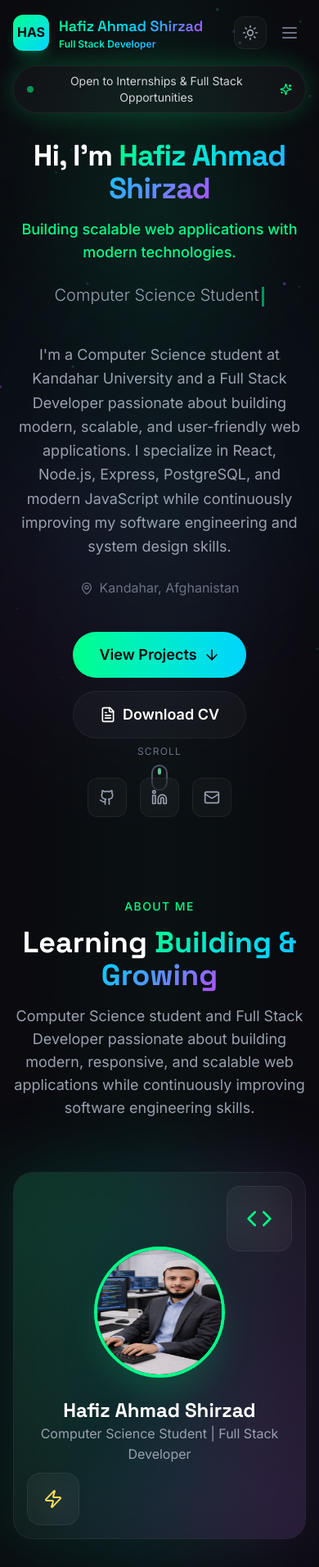
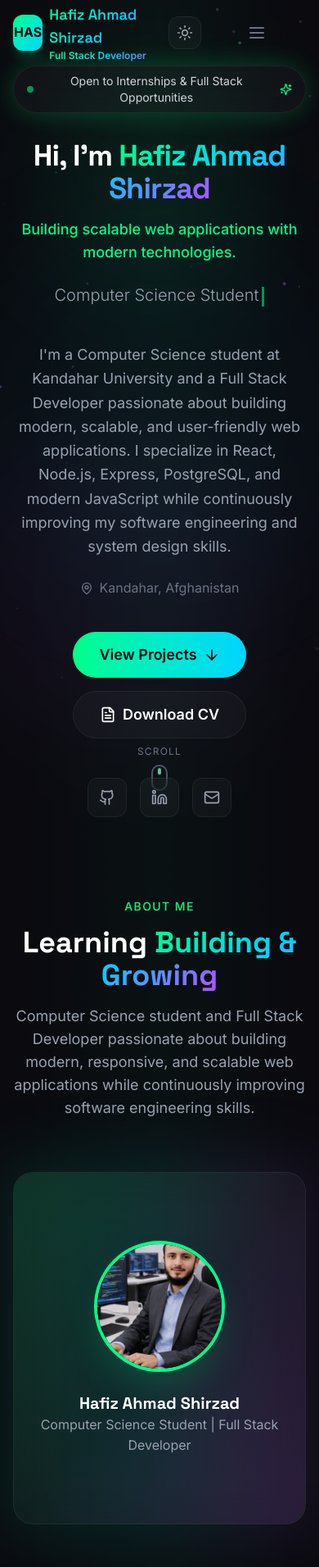
Before and after one commit to Haifz-Ahmad-Shirzad/HafizPortfolioWebsite, a React (Vite) app: page / in a window 390 px wide. Shown: the top 1912 px of the page at 82% size. Built offline with nearby package versions, Linux system fonts and the light colour scheme.

Commit message:
fix:Responsivenes issues  solved and Dark/Light mode issues improved

```diff
--- a/src/components/About.jsx
+++ b/src/components/About.jsx
@@ -41,7 +41,7 @@ const About = () => {
           data-aos="fade-up"
           className="mb-16 text-center section-title section-text"
         >
-          <span className="text-[#00ff88] text-sm font-medium tracking-widest uppercase">
+          <span className="text-neon text-sm font-medium tracking-widest uppercase">
             About Me
           </span>
           <h2 className="mt-3 mb-4 text-4xl font-bold md:text-5xl font-display">
@@ -59,18 +59,43 @@ const About = () => {
           {/* Left - Image/Visual */}
           <div data-aos="fade-right" data-aos-duration="800">
             <div className="relative">
-              <div className="w-full aspect-[4/5] rounded-3xl glass-card overflow-hidden relative">
-                <div className="absolute inset-0 bg-gradient-to-br from-[#00ff88]/10 via-transparent to-[#b44dff]/10" />
+              <div
+                className="
+    relative
+    w-full
+    min-h-[430px]
+    sm:min-h-[520px]
+    lg:min-h-[620px]
+    rounded-3xl
+    glass-card
+    overflow-hidden
+  "
+              >
+                <div className="absolute inset-0 bg-linear-to-br from-[#00ff88]/10 via-transparent to-[#b44dff]/10" />
                 <div className="absolute inset-0 flex items-center justify-center">
                   <div className="text-center">
-                    <div className="w-40 h-40 mx-auto mb-6 overflow-hidden rounded-full border-4 border-[#00ff88] shadow-2xl shadow-[#00ff88]/20">
+                    <div
+                      className="
+    mx-auto mb-6
+    w-40 h-40
+    sm:w-48 sm:h-48
+    md:w-56 md:h-56
+    lg:w-64 lg:h-64
+    overflow-hidden
+    rounded-full
+    border-4 border-[#00ff88]
+    shadow-2xl shadow-[#00ff88]/20
+    bg-[#111118]
+    shrink-0
+  "
+                    >
                       <img
                         src={profileImage}
                         alt="Hafiz Ahmad Shirzad"
-                        className="object-center w-full h-full"
+                        className="w-full h-full object-cover object-center"
                       />
                     </div>
-                    <h3 className="text-2xl font-bold text-white font-display">
+                    <h3 className="text-xl sm:text-2xl font-bold text-white font-display">
                       Hafiz Ahmad Shirzad
                     </h3>
                     <p className="text-gray-400">
@@ -79,10 +104,10 @@ const About = () => {
                   </div>
                 </div>
                 {/* Decorative elements */}
-                <div className="absolute flex items-center justify-center w-20 h-20 top-4 right-4 rounded-2xl glass-card">
+                <div className="absolute top-4 right-4 hidden sm:flex items-center justify-center w-16 h-16 lg:w-20 lg:h-20 rounded-2xl glass-card">
                   <Code className="w-8 h-8 text-[#00ff88]" />
                 </div>
-                <div className="absolute flex items-center justify-center w-16 h-16 bottom-4 left-4 rounded-2xl glass-card">
+                <div className="absolute bottom-4 left-4 hidden sm:flex items-center justify-center w-14 h-14 lg:w-16 lg:h-16 rounded-2xl glass-card">
                   <Zap className="w-6 h-6 text-[#ffdd57]" />
                 </div>
               </div>
--- a/src/components/Navbar.jsx
+++ b/src/components/Navbar.jsx
@@ -12,7 +12,6 @@ import {
   Mail,
   FileDown,
 } from "lucide-react";
-
 import ThemeToggle from "./ThemeToggle";
 
 const navLinks = [
@@ -60,27 +59,27 @@ const Navbar = ({ activeSection }) => {
         transition-all duration-500
         ${
           isScrolled
-            ? "bg-white/80 dark:bg-[#0a0a0f]/80 backdrop-blur-xl border-b border-gray-200 dark:border-white/[0.05] shadow-lg"
+            ? "bg-white/80 dark:bg-dark-900/80 backdrop-blur-xl border-b border-gray-200 dark:border-white/5 shadow-lg"
             : "bg-transparent"
         }
         `}
       >
-        <div className="px-4 mx-auto max-w-7xl sm:px-6 lg:px-8">
+        <div className=" px-4 mx-auto max-w-7xl sm:px-6 lg:px-8">
           <div className="flex items-center justify-between h-20">
             {/* Logo */}
 
             <button
               onClick={() => scrollTo("home")}
-              className="flex items-center gap-3 group"
+              className="flex items-center gap-2 group"
             >
               <div
                 className="
                 w-11 h-11 rounded-xl
                 flex items-center justify-center
-                bg-gradient-to-br from-[#00ff88] to-[#00d4ff]
-                text-[#0a0a0f]
+                bg-linear-to-br from-neon to-neon-blue
+                text-dark-900
                 font-bold
-                shadow-lg shadow-[#00ff88]/20
+                shadow-lg shadow-neon/20
                 group-hover:scale-105
                 transition-all
                 "
@@ -88,8 +87,8 @@ const Navbar = ({ activeSection }) => {
                 HAS
               </div>
 
-              <div className="leading-tight text-left">
-                <h2 className="text-lg  font-semibold text-gradient  dark:text-white font-display">
+              <div className=" leading-tight text-left">
+                <h2 className=" text-lg  font-semibold text-gradient  dark:text-white font-display">
                   Hafiz Ahmad Shirzad
                 </h2>
 
@@ -101,7 +100,7 @@ const Navbar = ({ activeSection }) => {
 
             {/* Desktop Navigation */}
 
-            <div className="items-center hidden gap-1 lg:flex">
+            <div className="items-center hidden gap-1  xl:flex">
               {navLinks.map((link) => (
                 <button
                   key={link.id}
@@ -113,8 +112,8 @@ const Navbar = ({ activeSection }) => {
 
                   ${
                     activeSection === link.id
-                      ? "bg-[#00ff88]/10 text-[#00ff88]"
-                      : "text-gray-500 dark:text-gray-400 hover:text-gray-900 dark:hover:text-white hover:bg-black/[0.04] dark:hover:bg-white/[0.04]"
+                      ? "bg-neon/10 text-neon"
+                      : "text-gray-500 dark:text-gray-400 hover:text-gray-900 dark:hover:text-white hover:bg-black/4 dark:hover:bg-white/4"
                   }
                   `}
                 >
@@ -126,7 +125,7 @@ const Navbar = ({ activeSection }) => {
                         absolute bottom-0 left-1/2
                         -translate-x-1/2
                         w-1 h-1 rounded-full
-                        bg-[#00ff88]
+                        bg-neon
                         "
                     />
                   )}
@@ -136,7 +135,7 @@ const Navbar = ({ activeSection }) => {
 
             {/* Desktop Actions */}
 
-            <div className="items-center hidden gap-3 lg:flex">
+            <div className="lg:flex hidden xl:flex items-center gap-3">
               <ThemeToggle />
 
               <button
@@ -145,10 +144,10 @@ const Navbar = ({ activeSection }) => {
                 flex items-center gap-2
                 px-5 py-2.5
                 rounded-full
-                bg-gradient-to-r
-                from-[#00ff88]
-                to-[#00d4ff]
-                text-[#0a0a0f]
+                bg-linear-to-r
+                from-neon
+                to-neon-blue
+                text-dark-900
                 font-semibold
                 text-sm
                 hover:scale-105
@@ -162,19 +161,19 @@ const Navbar = ({ activeSection }) => {
 
             {/* Mobile Actions */}
 
-            <div className="flex items-center gap-2 lg:hidden">
+            <div className="flex items-center gap-2 lg:hidden   xl:hidden">
               <ThemeToggle />
 
               <button
                 onClick={() => setIsMobileOpen(!isMobileOpen)}
                 className="
-                p-2 rounded-lg
+                p-12 rounded-lg
                 text-gray-500
                 dark:text-gray-400
                 hover:text-gray-900
                 dark:hover:text-white
-                hover:bg-black/[0.04]
-                dark:hover:bg-white/[0.05]
+                hover:bg-black/4
+                dark:hover:bg-white/5
                 "
               >
                 {isMobileOpen ? (
@@ -210,15 +209,15 @@ const Navbar = ({ activeSection }) => {
         <div
           className={`
           absolute right-0 top-0
-          h-full w-72
+          h-full w-70
           p-6 pt-24
 
           bg-white
-          dark:bg-[#111118]
+          dark:bg-dark-800
 
           border-l
           border-gray-200
-          dark:border-white/[0.05]
+          dark:border-white/5
 
           transition-transform duration-300
 
@@ -242,8 +241,8 @@ const Navbar = ({ activeSection }) => {
 
                     ${
                       activeSection === link.id
-                        ? "bg-[#00ff88]/10 text-[#00ff88]"
-                        : "text-gray-500 dark:text-gray-400 hover:text-gray-900 dark:hover:text-white hover:bg-black/[0.04] dark:hover:bg-white/[0.04]"
+                        ? "bg-neon/10 text-neon"
+                        : "text-gray-500 dark:text-gray-400 hover:text-gray-900 dark:hover:text-white hover:bg-black/4 dark:hover:bg-white/4"
                     }
 
                     `}
@@ -260,14 +259,15 @@ const Navbar = ({ activeSection }) => {
               download
               className="
               flex items-center justify-center gap-2
-              mt-4 px-5 py-3
+              mt-4 px-4 py-3  w-[80%]
+
               rounded-xl
               border
               border-gray-200
               dark:border-white/10
               text-gray-600
               dark:text-gray-300
-              hover:text-[#00ff88]
+              hover:text-neon
               "
             >
               <FileDown className="w-4 h-4" />
@@ -279,11 +279,12 @@ const Navbar = ({ activeSection }) => {
               className="
               flex items-center justify-center gap-2
               mt-2 px-5 py-3
+              w-[80%]
               rounded-xl
-              bg-gradient-to-r
-              from-[#00ff88]
-              to-[#00d4ff]
-              text-[#0a0a0f]
+              bg-linear-to-r
+              from-neon
+              to-neon-blue
+              text-dark-900
               font-semibold
               "
             >
--- a/src/components/ThemeToggle.jsx
+++ b/src/components/ThemeToggle.jsx
@@ -16,7 +16,7 @@ const ThemeToggle = () => {
       items-center
       justify-center
       text-gray-400
-      hover:text-[#00ff88]
+      hover:text-neon
       transition-all
       "
     >
```
Also changed, not shown: src/components/Contact.jsx (+14 -31 lines), src/components/Projects.jsx (+12 -12 lines), src/components/Skills.jsx (+7 -10 lines).
